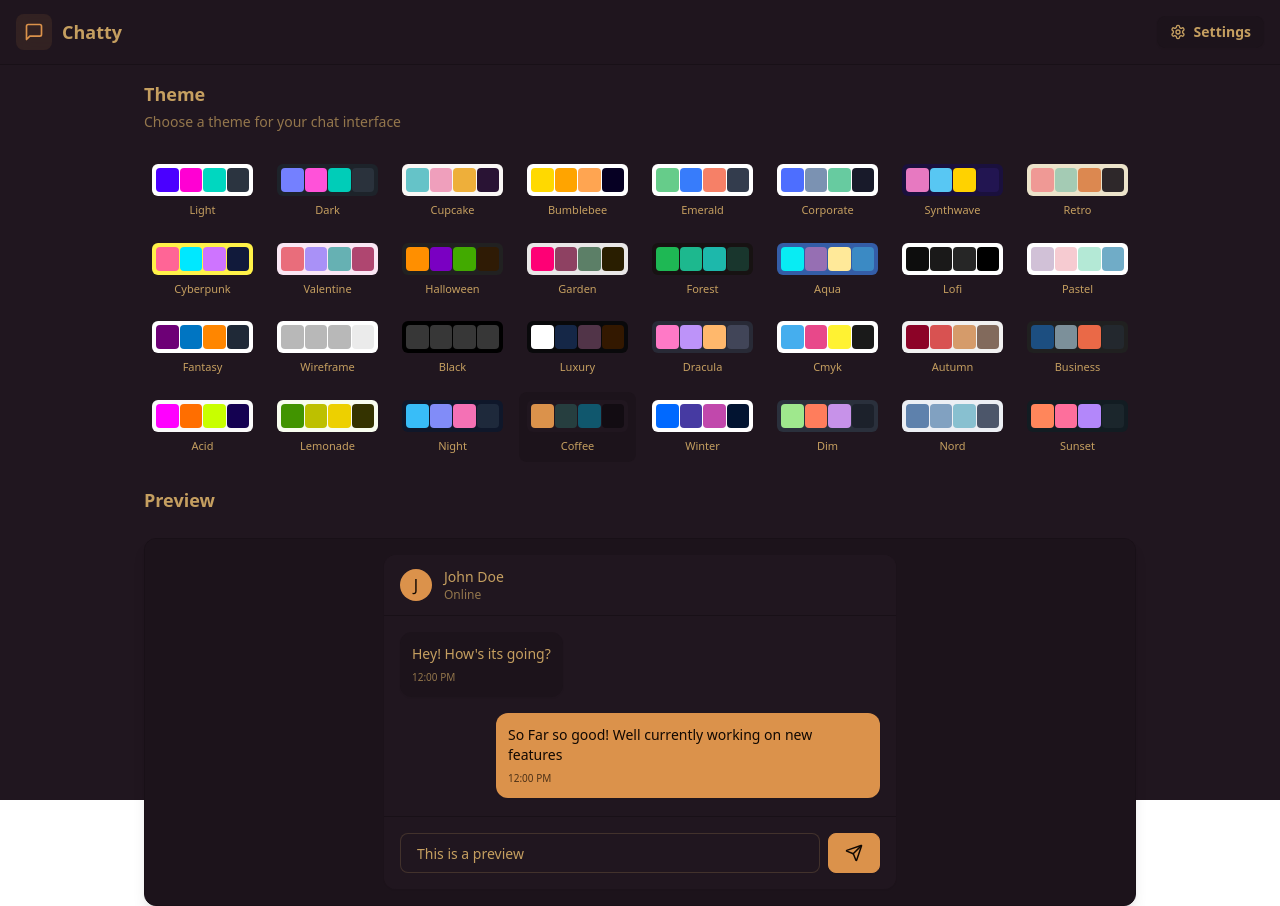
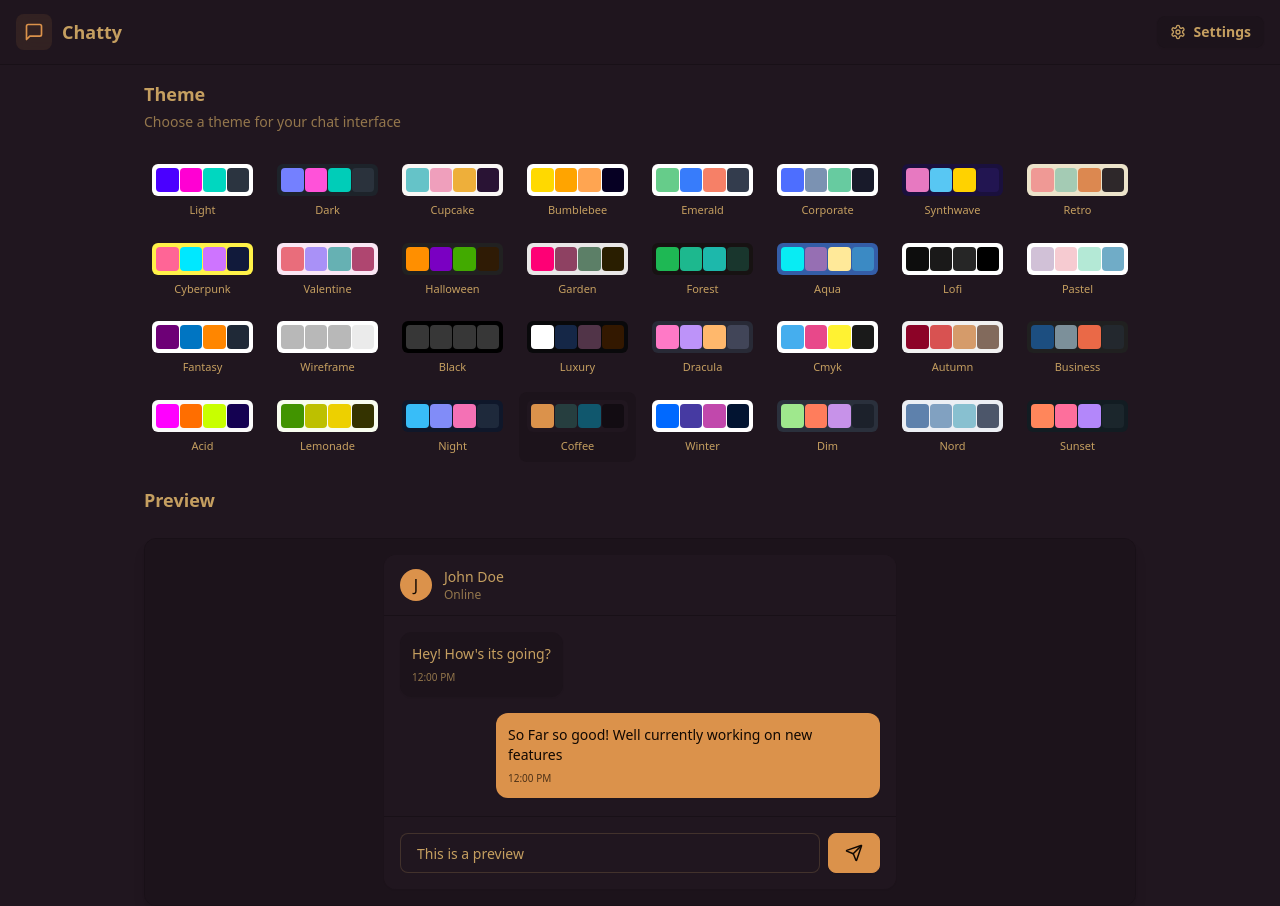
Before and after one commit to emdhruu/chat-app-socket.io, a React (Vite) app in the folder frontend/: page /settings in a window 1280 px wide. Built offline with nearby package versions, Linux system fonts and the light colour scheme; no server answers.

Commit message:
minor class changes

```diff
--- a/frontend/src/pages/LoginPage.tsx
+++ b/frontend/src/pages/LoginPage.tsx
@@ -19,7 +19,7 @@ const LoginPage = () => {
   };
 
   return (
-    <div className="h-screen grid lg:grid-cols-2">
+    <div className="min-h-screen grid lg:grid-cols-2">
       {/* Left Side - Form */}
       <div className="flex flex-col justify-center items-center p-6 sm:p-12">
         <div className="w-full max-w-md space-y-8">
--- a/frontend/src/pages/ProfilePage.tsx
+++ b/frontend/src/pages/ProfilePage.tsx
@@ -24,7 +24,7 @@ const ProfilePage = () => {
   };
 
   return (
-    <div className="h-screen pt-20">
+    <div className="min-h-screen pt-20">
       <div className="max-w-2xl mx-auto p-4 py-8">
         <div className="bg-base-300 rounded-xl p-6 space-y-8">
           <div className="text-center">
--- a/frontend/src/pages/SettingsPage.tsx
+++ b/frontend/src/pages/SettingsPage.tsx
@@ -15,7 +15,7 @@ const SettingsPage = () => {
   const { theme, setTheme } = useThemeStore();
 
   return (
-    <div className="h-screen container mx-auto px-4 pt-20 max-w-5xl">
+    <div className="min-h-screen container mx-auto px-4 pt-20 max-w-5xl">
       <div className="space-y-6">
         <div className="flex flex-col gap-1">
           <h2 className="text-lg font-semibold">Theme</h2>
```
